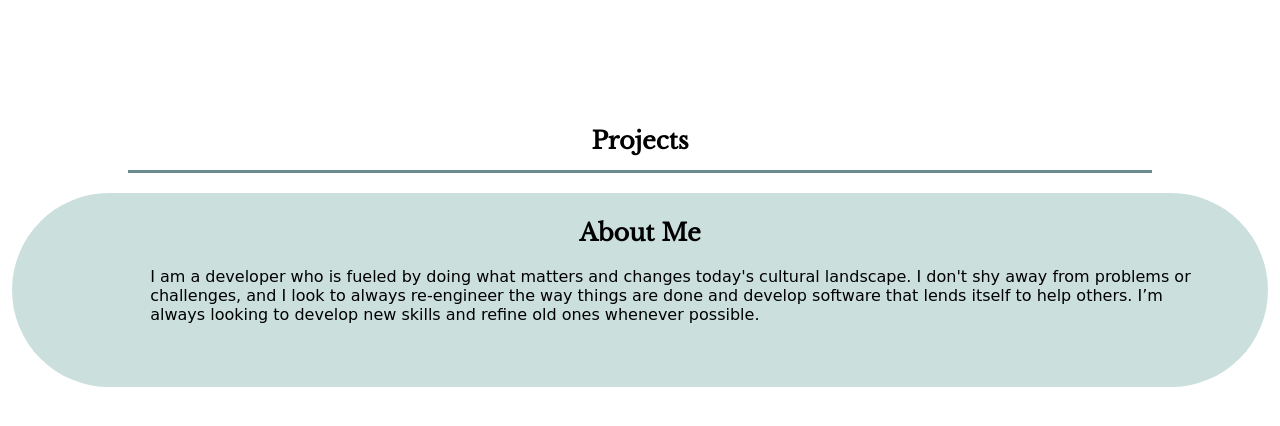
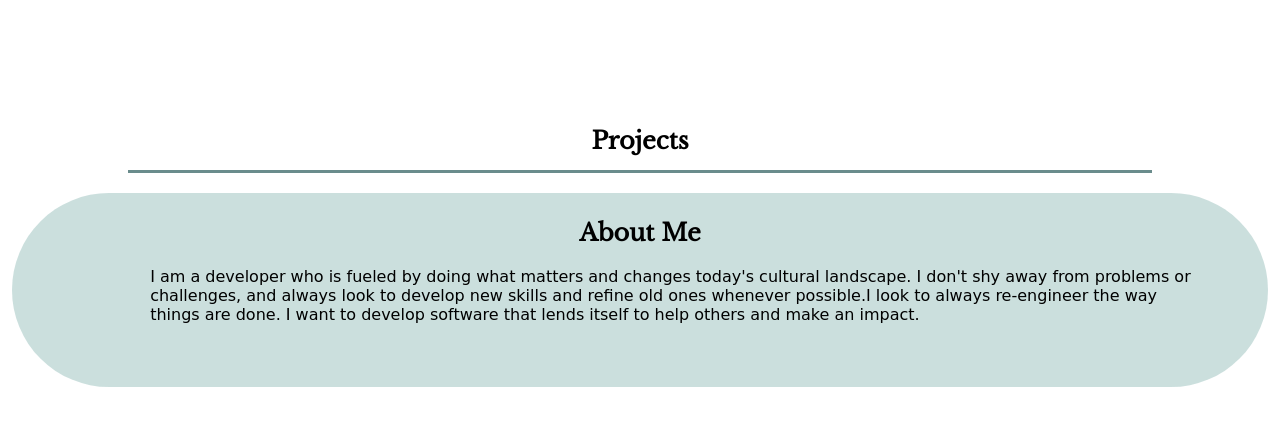
Before and after one commit to cameron8sellers/Portfolio, a plain HTML site: page index.html in a window 1280 px wide. Shown: the part 582-1008 px from the top of the page. Drawn offline with nearby package versions, Linux system fonts and the light colour scheme; no server answers; a web font is replaced by a local one.

Commit message:
Update index.html

```diff
--- a/index.html
+++ b/index.html
@@ -66,11 +66,8 @@
           <h2 id="about-me">About Me</h2>
 
           <p id="about-content">
-            I am a developer who is fueled by doing what matters and changes
-            today's cultural landscape. I don't shy away from problems or
-            challenges, and I look to always re-engineer the way things are done
-            and develop software that lends itself to help others. I’m always
-            looking to develop new skills and refine old ones whenever possible.
+            I am a developer who is fueled by doing what matters and changes today's cultural landscape. I don't shy away from problems or challenges, and always look to develop new skills and refine old ones whenever possible.I look to always re-engineer the way things are done. I want to develop software that lends itself to help others and make an impact.
+
           </p>
         </div>
       </section>
```
